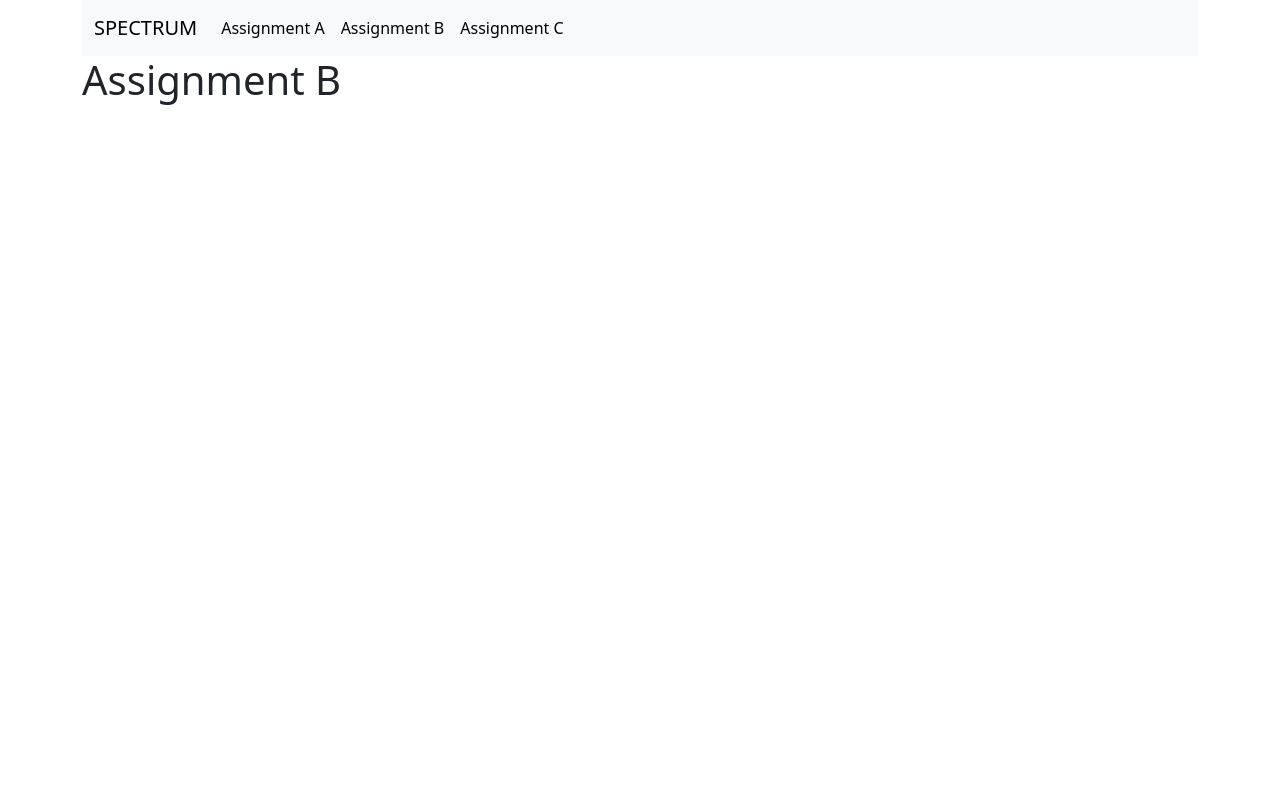
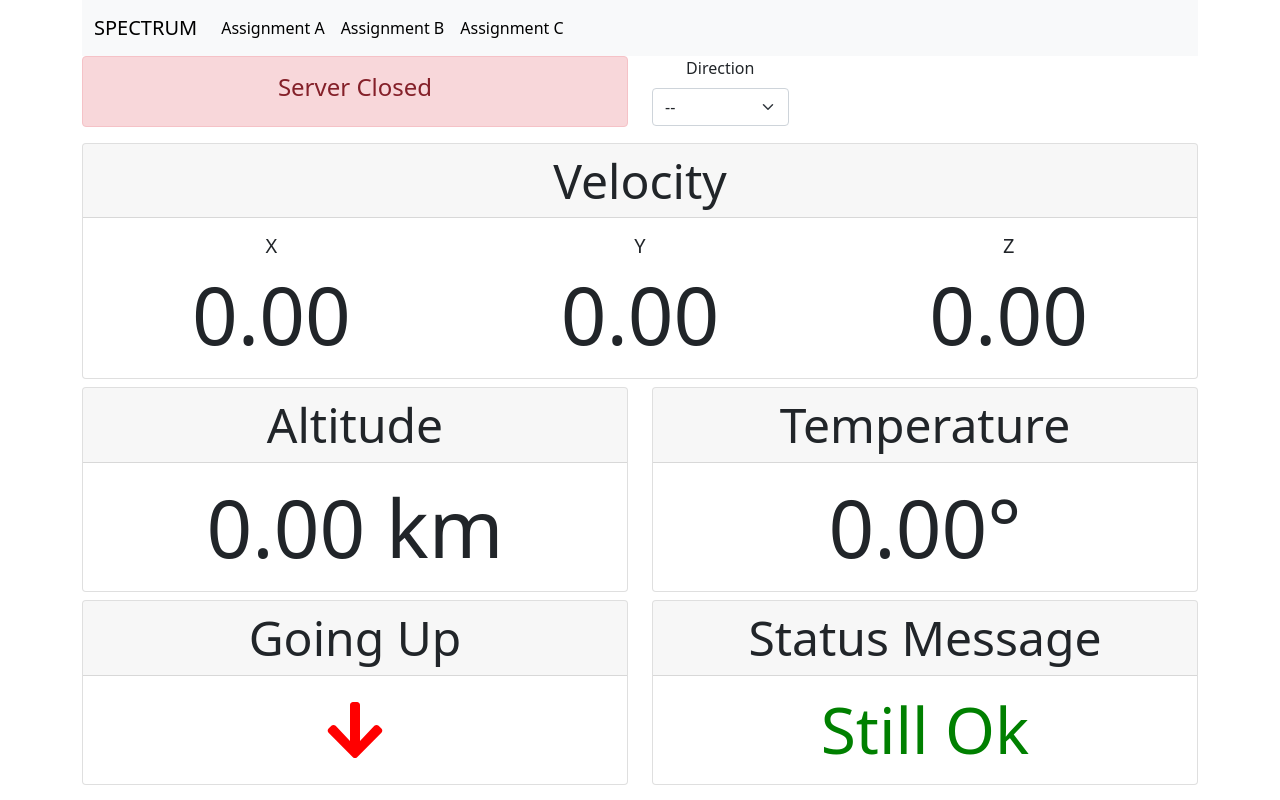
Before and after one commit to mohammedouazza/izar-aerospace-assignments, a React (Create React App) app: page /assignment-b in a window 1280 px wide. Built offline with nearby package versions, Linux system fonts and the light colour scheme; no server answers.

Commit message:
start AssignmentB

```diff
--- a/public/index.html
+++ b/public/index.html
@@ -9,7 +9,7 @@
       name="description"
       content="Web site created using create-react-app"
     />
-    <title>React App</title>
+    <title>Spactrum</title>
   </head>
   <body>
     <div id="root"></div>
--- a/src/components/assignments/assignment-a/HomeA.jsx
+++ b/src/components/assignments/assignment-a/HomeA.jsx
@@ -1,4 +1,4 @@
-import React from "react";
+import React, { useEffect } from "react";
 import { Button, Col, Row } from "react-bootstrap";
 import { useDispatch, useSelector } from "react-redux";
 import AltitudeComponent from "./AltitudeComponent";
@@ -10,6 +10,10 @@ import VelocityComponent from "./VelocityComponent";
 const HomeA = () => {
   const dispatch = useDispatch();
   const data = useSelector((state) => state.assignmentA);
+
+  useEffect(() => {
+    dispatch({ type: "SPECTRUM_STATUS_FETCH_REQUESTED" });
+  }, []);
 
   const onUpdate = () => {
     dispatch({ type: "SPECTRUM_STATUS_FETCH_REQUESTED" });
--- a/src/components/assignments/assignment-b/HomeB.jsx
+++ b/src/components/assignments/assignment-b/HomeB.jsx
@@ -1,7 +1,80 @@
-import React from "react";
+import React, { useEffect } from "react";
+import { Alert, Col, Form, Row } from "react-bootstrap";
+import { useDispatch, useSelector } from "react-redux";
+import VelocityComponent from "../assignment-a/VelocityComponent";
+import AltitudeComponent from "../assignment-a/AltitudeComponent";
+import GoingUpComponent from "../assignment-a/GoingUpComponent";
+import StatusMessageComponent from "../assignment-a/StatusMessageComponent";
+import TemperatureComponent from "../assignment-a/TemperatureComponent";
 
 const HomeB = () => {
-  return <h1>Assignment B</h1>;
+  const dispatch = useDispatch();
+
+  const assignmentB = useSelector((state) => state.assignmentB);
+  const data = assignmentB.data;
+  const error = assignmentB.error;
+  const open = assignmentB.open;
+  console.log(assignmentB);
+
+  useEffect(() => {
+    dispatch({ type: "SPECTRUM_WS_FETCH_REQUESTED" });
+  }, []);
+
+  const handleDirection = (e) => {
+    dispatch({
+      type: "SPECTRUM_CHANGE_DIRECTION_FETCH_REQUESTED",
+      payload: e.target.value,
+    });
+  };
+
+  return (
+    <>
+      <Row className="text-center">
+        <Col>
+          <Alert variant={open ? "success" : "danger"}>
+            <Alert.Heading>{open ? "Live" : "Server Closed"}</Alert.Heading>
+          </Alert>
+        </Col>
+        {!data.goingUp && (
+          <Col>
+            <Form.Group className="mb-3 col-3 text-center">
+              <Form.Label>Direction</Form.Label>
+              <Form.Select onChange={handleDirection}>
+                <option value="">--</option>
+                <option value={true}>true</option>
+                <option value={false}>false</option>
+              </Form.Select>
+            </Form.Group>
+          </Col>
+        )}
+        {error && (
+          <Col>
+            <Alert variant={"danger"}>
+              <Alert.Heading>{error}</Alert.Heading>
+            </Alert>
+          </Col>
+        )}
+      </Row>
+
+      <VelocityComponent veloctity={data.velocity} />
+      <Row className="mt-2">
+        <Col>
+          <AltitudeComponent altitude={data.altitude} />
+        </Col>
+        <Col>
+          <TemperatureComponent temp={data.temperature} />
+        </Col>
+      </Row>
+      <Row className="mt-2">
+        <Col>
+          <GoingUpComponent goingUp={data.goingUp} />
+        </Col>
+        <Col>
+          <StatusMessageComponent message={data.statusMessage} />
+        </Col>
+      </Row>
+    </>
+  );
 };
 
 export default HomeB;
--- a/src/components/layout/NavbarComponent.jsx
+++ b/src/components/layout/NavbarComponent.jsx
@@ -8,29 +8,23 @@ const NavbarComponent = () => {
   return (
     <Navbar bg="light" expand="lg">
       <Container>
-        <Navbar.Brand href="#" className="text-uppercase">
-          <Link to="/" style={linkStyle}>
+        <Link className="text-uppercase navbar-brand" to="/" style={linkStyle}>
           Spectrum
         </Link>
-        </Navbar.Brand>
         <Navbar.Toggle aria-controls="basic-navbar-nav" />
         <Navbar.Collapse id="basic-navbar-nav">
           <Nav className="me-auto">
-            <Nav.Link href="#">
-              <Link to="/assignment-a" style={linkStyle}>
+            <Link className="nav-link" to="/assignment-a" style={linkStyle}>
               Assignment A
             </Link>
-            </Nav.Link>
-            <Nav.Link href="#">
-              <Link to="/assignment-b" style={linkStyle}>
+
+            <Link className="nav-link" to="/assignment-b" style={linkStyle}>
               Assignment B
             </Link>
-            </Nav.Link>
-            <Nav.Link href="#">
-              <Link to="/assignment-c" style={linkStyle}>
+
+            <Link className="nav-link" to="/assignment-c" style={linkStyle}>
               Assignment C
             </Link>
-            </Nav.Link>
           </Nav>
         </Navbar.Collapse>
       </Container>
--- /dev/null
+++ b/src/reducers/assignmentBReducer.js
@@ -0,0 +1,37 @@
+import { createSlice } from "@reduxjs/toolkit";
+
+const initialState = {
+  open: false,
+  error: "",
+  data: {
+    velocity: {
+      x: 0,
+      y: 0,
+      z: 0,
+    },
+    altitude: 0,
+    temperature: 0,
+    goingUp: false,
+    statusMessage: "Still Ok",
+  },
+};
+
+export const assignmentSliceB = createSlice({
+  name: "assignmentB",
+  initialState,
+  reducers: {
+    setAssignmentB: (state, action) => {
+      return { ...state, data: action.payload };
+    },
+    setError: (state, action) => {
+      return { ...state, error: action.payload };
+    },
+    setOpen: (state, action) => {
+      return { ...state, open: action.payload };
+    },
+  },
+});
+
+export const { setAssignmentB, setError, setOpen } = assignmentSliceB.actions;
+
+export default assignmentSliceB.reducer;
--- a/src/reducers/index.js
+++ b/src/reducers/index.js
@@ -1,8 +1,10 @@
 import { combineReducers } from "@reduxjs/toolkit";
 import assignmentAReducer from "./assignmentAReducer";
+import assignmentBReducer from "./assignmentBReducer";
 
 const rootReducer = combineReducers({
   assignmentA: assignmentAReducer,
+  assignmentB: assignmentBReducer,
 });
 
 export default rootReducer;
--- a/src/sagas.js
+++ b/src/sagas.js
@@ -1,22 +1,22 @@
 import { put, takeEvery } from "redux-saga/effects";
 import { setAssignment } from "./reducers/assignmentAReducer";
+import {
+  setAssignmentB,
+  setError,
+  setOpen,
+} from "./reducers/assignmentBReducer";
 import axios from "axios";
 
 const spectrumStatusUrl =
   "https://isaraerospace-webdeveloper-assignment1.azurewebsites.net/api/SpectrumStatus?token=0DB9D71DE67";
-const mockState = {
-  velocity: {
-    x: 1,
-    y: 1,
-    z: 1,
-  },
-  altitude: 1,
-  temperature: 1,
-  goingUp: true,
-  statusMessage: "Still Ok",
-};
 
-function* fetchSpectrumStatus(action) {
+const spectrumWSUrl =
+  "wss://isaraerospace-webdeveloper-assignment1.azurewebsites.net/api/SpectrumWS?token=0DB9D71DE67";
+
+const spectrumChangeDirectionUrl =
+  "wss://isaraerospace-webdeveloper-assignment1.azurewebsites.net/api/SpectrumChangeDirection?token=0DB9D71DE67";
+
+function* fetchSpectrumStatus() {
   try {
     const resp = yield axios.get(spectrumStatusUrl, {
       headers: { "Access-Control-Allow-Origin": "*" },
@@ -26,8 +26,94 @@ function* fetchSpectrumStatus(action) {
     yield put({ type: "SPECTRUM_STATUS_FETCH_FAILED", message: e.message });
   }
 }
+
+function* fetchSpectrumWS() {
+  try {
+    let socket = new WebSocket(spectrumWSUrl);
+    console.log("WebSocket - status " + socket.readyState);
+    socket.onopen = function (e) {
+      //put(setError(""));
+      //put(setOpen(true));
+      console.log("onopen", e);
+    };
+
+    socket.onmessage = function (event) {
+      //put(setAssignmentB(event.data));
+      console.log("onmessage", event);
+      //return false;
+    };
+
+    socket.onclose = function (event) {
+      if (event.wasClean) {
+        //put(setError(""));
+        console.log("Was clean");
+      } else {
+        //put(setError("Connection died"));
+        console.log("Server Died");
+      }
+      //put(setOpen(false));
+      console.log("onclose", event);
+    };
+
+    socket.onerror = function (error) {
+      //put(setError(error.message));
+      console.log("onerror", error.message);
+    };
+    console.log(socket);
+    //yield put(setAssignment(resp.data));
+  } catch (e) {
+    yield put({ type: "SPECTRUM_WS_FETCH_FAILED", message: e.message });
+  }
+}
+
+function* fetchSpectrumChangeDirection(action) {
+  try {
+    const socketChangeDirection = new WebSocket(
+      spectrumChangeDirectionUrl +
+        (action.payload !== "" ? "&direction=" + action.payload : "")
+    );
+
+    socketChangeDirection.onopen = function (e) {
+      console.log("Change direction onopen", e);
+    };
+
+    socketChangeDirection.onmessage = function (event) {
+      put(setAssignmentB(event.data));
+      console.log("Change direction onmessage", event);
+      return false;
+    };
+
+    socketChangeDirection.onclose = function (event) {
+      if (event.wasClean) {
+        put(setError(""));
+      } else {
+        put(setError("Connection died"));
+      }
+      put(setOpen(false));
+      console.log("Change direction onclose", event);
+    };
+
+    socketChangeDirection.onerror = function (error) {
+      put(setError(error.message));
+      console.log("Change direction onerror", error.message);
+    };
+    console.log("Change direction", socketChangeDirection);
+    //yield put(setAssignment(resp.data));
+  } catch (e) {
+    yield put({
+      type: "SPECTRUM_CHANGE_DIRECTION_FETCH_FAILED",
+      message: e.message,
+    });
+  }
+}
+
 function* rootSaga() {
   yield takeEvery("SPECTRUM_STATUS_FETCH_REQUESTED", fetchSpectrumStatus);
+  yield takeEvery("SPECTRUM_WS_FETCH_REQUESTED", fetchSpectrumWS);
+  yield takeEvery(
+    "SPECTRUM_CHANGE_DIRECTION_FETCH_REQUESTED",
+    fetchSpectrumChangeDirection
+  );
 }
 
 export default rootSaga;
```
Lines whose indentation alone changed are shown as unchanged.
